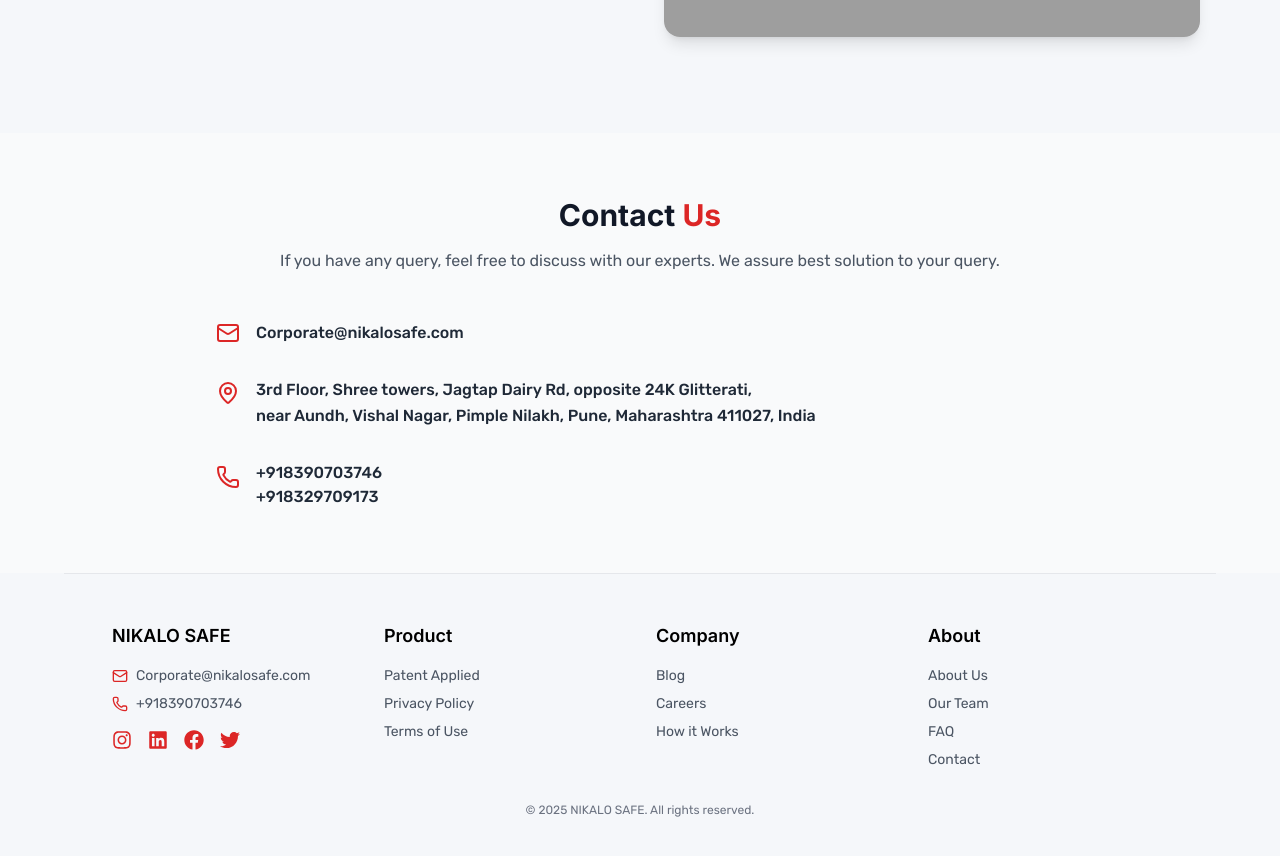
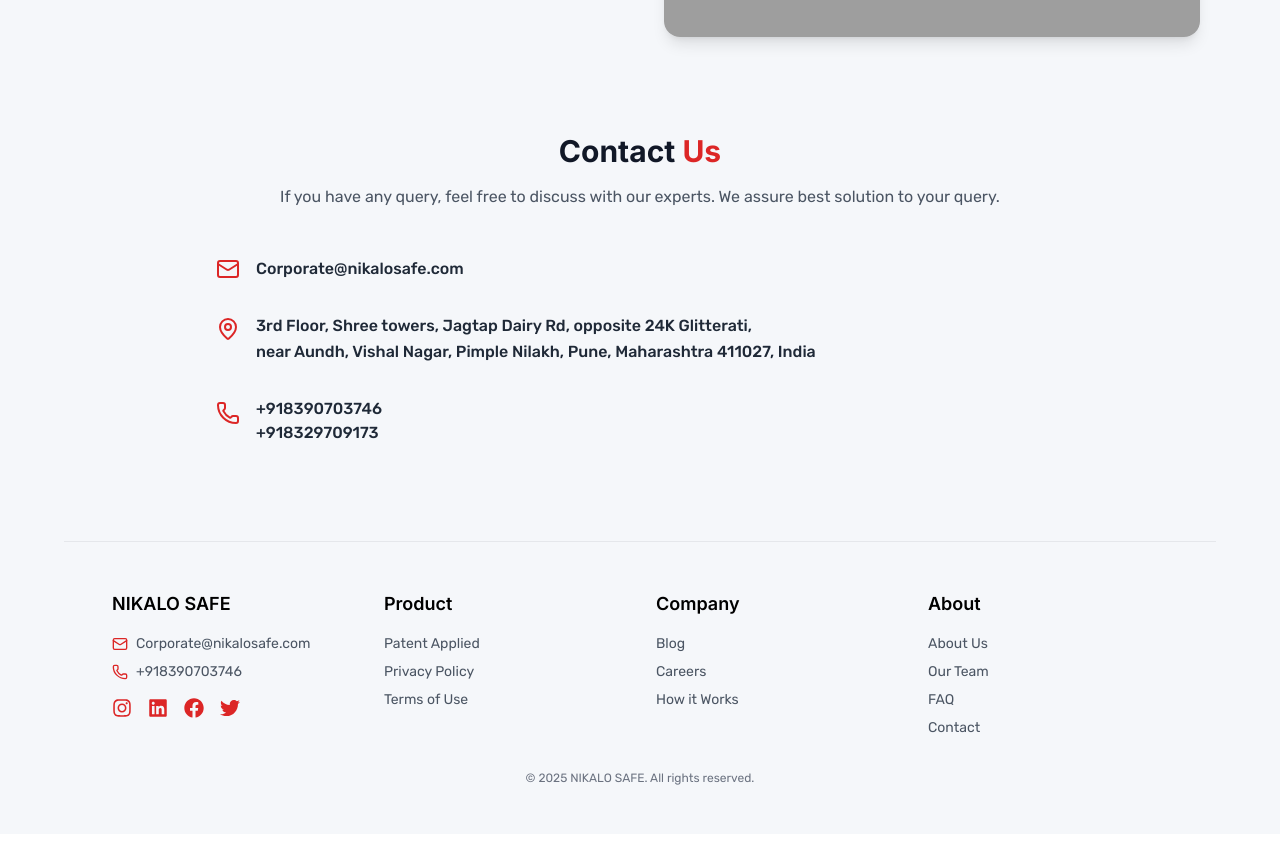
Before and after one commit to 10-Dimensions-Design-Services/nikalo-safe, a React (Create React App) app in the folder client/: page / in a window 1280 px wide. Shown: the part 3560-4416 px from the top of the page. After the commit the page ends 4394 px from the top, so only its background shows below. Built offline with nearby package versions, Linux system fonts and the light colour scheme; grey boxes are pictures that could not be loaded.

Commit message:
Resolved the issue in the contact component

```diff
--- a/client/src/components/Contact.jsx
+++ b/client/src/components/Contact.jsx
@@ -3,7 +3,7 @@ import { Mail, MapPin, Phone } from "lucide-react";
 
 const Contact = () => {
   return (
-    <section className="bg-gray-50 py-16">
+    <section className="bg-white pb-24">
       <div className="max-w-4xl mx-auto px-6 text-center">
         {/* Heading */}
         <h2 className="text-3xl font-bold text-gray-900 mb-4">
```
